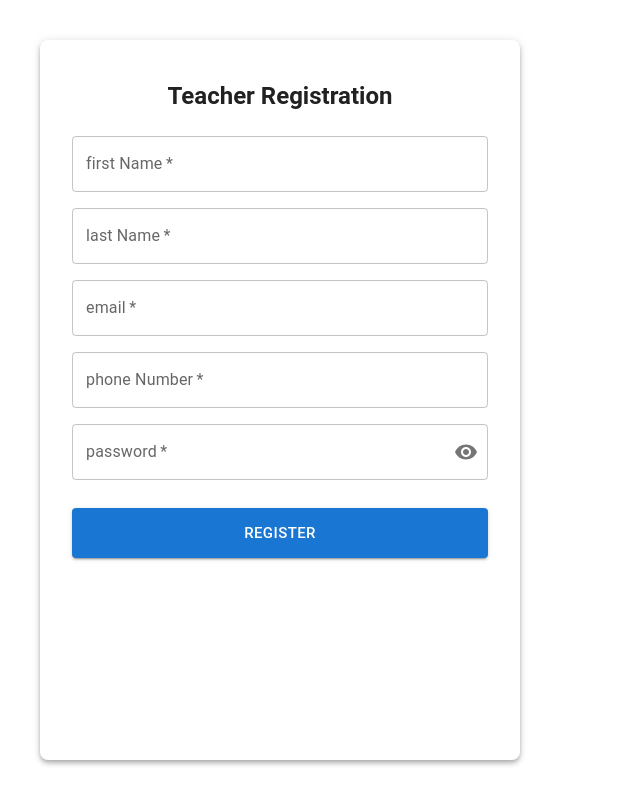
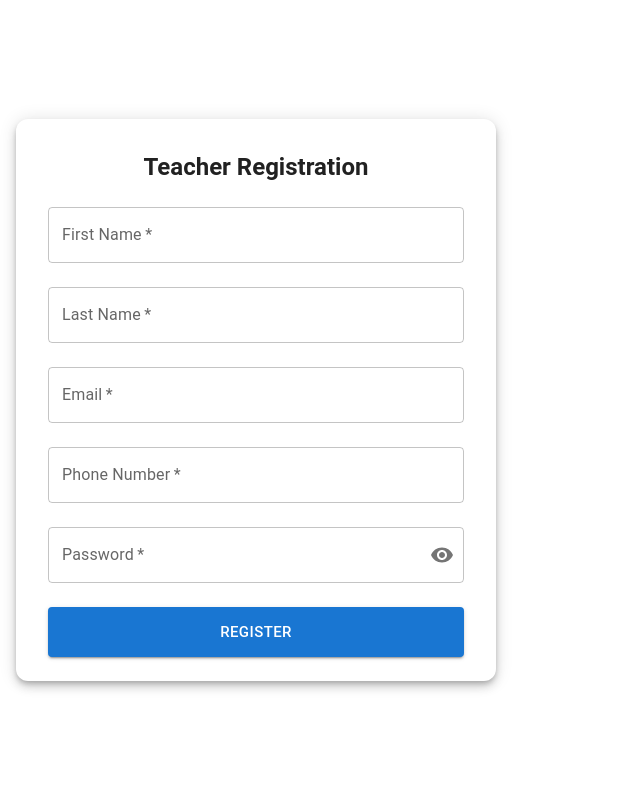
Before and after one commit to edrivingschool/edriving-admin, a React (Vite) app: page /teacher-signup in a window 1280 px wide. Shown: the whole page, without its empty margins (0-640 px from the left). Built offline with nearby package versions, Linux system fonts and the light colour scheme.

Commit message:
form validation

```diff
--- a/src/pages/Signup.jsx
+++ b/src/pages/Signup.jsx
@@ -30,17 +30,35 @@ const Signup = () => {
 
   const validateForm = () => {
     const newErrors = {};
-    if (!form.firstName.trim()) newErrors.firstName = 'First name is required';
-    if (!form.lastName.trim()) newErrors.lastName = 'Last name is required';
+
+    // First name validation
+    if (!form.firstName.trim()) {
+      newErrors.firstName = 'First name is required';
+    } else if (!/^[A-Za-z]{2,}$/.test(form.firstName.trim())) {
+      newErrors.firstName = 'First name must contain only letters and be at least 2 characters';
+    }
+
+    // Last name validation
+    if (!form.lastName.trim()) {
+      newErrors.lastName = 'Last name is required';
+    } else if (!/^[A-Za-z]{2,}$/.test(form.lastName.trim())) {
+      newErrors.lastName = 'Last name must contain only letters and be at least 2 characters';
+    }
+
+    // Email validation
     if (!form.email.trim()) {
       newErrors.email = 'Email is required';
-    } else if (!/^[^\s@]+@[^\s@]+\.[^\s@]+$/.test(form.email)) {
-      newErrors.email = 'Please enter a valid email';
+    } else if (!/^[^\s@]+@[^\s@]+\.[^\s@]+$/.test(form.email.trim())) {
+      newErrors.email = 'Please enter a valid email address';
     }
+
+    // Password validation
     if (!form.password) {
       newErrors.password = 'Password is required';
-    } else if (form.password.length < 6) {
-      newErrors.password = 'Password must be at least 6 characters';
+    } else if (form.password.length < 8) {
+      newErrors.password = 'Password must be at least 8 characters';
+    } else if (!/(?=.*[a-zA-Z])(?=.*\d)/.test(form.password)) {
+      newErrors.password = 'Password must contain at least one letter and one number';
     }
 
     setErrors(newErrors);
@@ -91,8 +109,7 @@ const Signup = () => {
       console.error('Signup Error:', err?.response?.data || err.message);
       const message = err?.response?.data?.message || 'Signup failed. Please try again.';
       alert(message);
-    }
-    finally {
+    } finally {
       setIsLoading(false);
     }
   };
@@ -135,6 +152,8 @@ const Signup = () => {
                 onChange={handleChange}
                 error={!!errors.firstName}
                 helperText={errors.firstName}
+                required
+                autoComplete="given-name"
               />
             </Grid>
             <Grid item>
@@ -146,6 +165,8 @@ const Signup = () => {
                 onChange={handleChange}
                 error={!!errors.lastName}
                 helperText={errors.lastName}
+                required
+                autoComplete="family-name"
               />
             </Grid>
             <Grid item>
@@ -157,6 +178,8 @@ const Signup = () => {
                 onChange={handleChange}
                 error={!!errors.email}
                 helperText={errors.email}
+                required
+                autoComplete="email"
               />
             </Grid>
             <Grid item>
@@ -169,6 +192,8 @@ const Signup = () => {
                 onChange={handleChange}
                 error={!!errors.password}
                 helperText={errors.password}
+                required
+                autoComplete="new-password"
               />
             </Grid>
             <Grid item>
--- a/src/pages/TeacherSignupPage.jsx
+++ b/src/pages/TeacherSignupPage.jsx
@@ -1,33 +1,42 @@
-import React, { useState } from 'react';
+import { Visibility, VisibilityOff } from '@mui/icons-material';
 import {
-  TextField,
+  Alert,
+  Box,
   Button,
   Card,
   CardContent,
-  Typography,
+  CircularProgress,
+  Dialog,
+  DialogActions,
+  DialogContent,
+  DialogContentText,
+  DialogTitle,
   IconButton,
   InputAdornment,
-  Alert,
-  Dialog,
-  DialogTitle,
-  DialogContent,
-  DialogContentText,
-  DialogActions,
-  CircularProgress,
-  Box
+  TextField,
+  Typography
 } from '@mui/material';
-import { Visibility, VisibilityOff } from '@mui/icons-material';
 import axios from 'axios';
+import { useState } from 'react';
 
 export default function TeacherSignupPage() {
-  const [formData, setFormData] = useState({ firstName: '', lastName: '', email: '', phoneNumber: '', password: '' });
+  const [formData, setFormData] = useState({
+    firstName: '',
+    lastName: '',
+    email: '',
+    phoneNumber: '',
+    password: ''
+  });
   const [loading, setLoading] = useState(false);
   const [showPassword, setShowPassword] = useState(false);
   const [successOpen, setSuccessOpen] = useState(false);
   const [error, setError] = useState(null);
   const [result, setResult] = useState(null);
 
-  const handleChange = (e) => setFormData({ ...formData, [e.target.name]: e.target.value });
+  const handleChange = (e) => {
+    const { name, value } = e.target;
+    setFormData((prev) => ({ ...prev, [name]: value }));
+  };
 
   const handleSubmit = async (e) => {
     e.preventDefault();
@@ -40,7 +49,13 @@ export default function TeacherSignupPage() {
       );
       setResult(res.data);
       setSuccessOpen(true);
-      setFormData({ firstName: '', lastName: '', email: '', phoneNumber: '', password: '' });
+      setFormData({
+        firstName: '',
+        lastName: '',
+        email: '',
+        phoneNumber: '',
+        password: ''
+      });
     } catch (err) {
       setError(err.response?.data?.message || 'Registration failed.');
     } finally {
@@ -53,41 +68,56 @@ export default function TeacherSignupPage() {
       sx={{
         display: 'flex',
         justifyContent: 'center',
-        alignItems: 'right',
-        bgcolor: 'background.paper',
-        p: 5,
-        minHeight: '100vh'
-
+        alignItems: 'center',
+        bgcolor: 'background.default',
+        minHeight: '100vh',
+        p: 2
       }}
     >
-      <Card sx={{ width: { xs: '100%', sm: 480 }, borderRadius: 2, boxShadow: 4 }}>
-        <CardContent sx={{ px: 4, py: 5 }}>
-          <Typography variant="h5" align="center" gutterBottom sx={{ fontWeight: 700, mb: 3 }}>
+      <Card sx={{ width: '100%', maxWidth: 480, borderRadius: 3, boxShadow: 6 }}>
+        <CardContent sx={{ p: 4 }}>
+          <Typography variant="h5" align="center" fontWeight={700} gutterBottom>
             Teacher Registration
           </Typography>
-          {error && <Alert severity="error" sx={{ mb: 2 }}>{error}</Alert>}
+
+          {error && (
+            <Alert severity="error" sx={{ mb: 2 }}>
+              {error}
+            </Alert>
+          )}
 
           <Box component="form" onSubmit={handleSubmit} noValidate>
-            {['firstName','lastName','email','phoneNumber','password'].map((field, idx) => (
+            {[
+              { name: 'firstName', label: 'First Name' },
+              { name: 'lastName', label: 'Last Name' },
+              { name: 'email', label: 'Email', type: 'email' },
+              { name: 'phoneNumber', label: 'Phone Number' },
+              { name: 'password', label: 'Password', type: showPassword ? 'text' : 'password' }
+            ].map((field, idx) => (
               <TextField
                 key={idx}
                 fullWidth
-                type={field === 'password' && !showPassword ? 'password' : 'text'}
-                label={field.replace(/([A-Z])/g, ' $1').trim()}
-                name={field}
-                value={formData[field]}
+                required
+                margin="normal"
+                variant="outlined"
+                label={field.label}
+                name={field.name}
+                type={field.type || 'text'}
+                value={formData[field.name]}
                 onChange={handleChange}
-                sx={{ mb: 2 }}
-                required
-                InputProps={field === 'password' && {
+                InputProps={
+                  field.name === 'password'
+                    ? {
                         endAdornment: (
                           <InputAdornment position="end">
-                      <IconButton onClick={() => setShowPassword(!showPassword)} edge="end">
+                            <IconButton onClick={() => setShowPassword((prev) => !prev)} edge="end">
                               {showPassword ? <VisibilityOff /> : <Visibility />}
                             </IconButton>
                           </InputAdornment>
                         )
-                }}
+                      }
+                    : undefined
+                }
               />
             ))}
 
@@ -96,7 +126,7 @@ export default function TeacherSignupPage() {
               fullWidth
               size="large"
               variant="contained"
-              sx={{ py: 1.5, mt: 1.5 }}
+              sx={{ mt: 2, py: 1.5 }}
               disabled={loading}
             >
               {loading ? <CircularProgress size={24} color="inherit" /> : 'Register'}
@@ -105,18 +135,21 @@ export default function TeacherSignupPage() {
         </CardContent>
       </Card>
 
+      {/* Success Dialog */}
       <Dialog open={successOpen} onClose={() => setSuccessOpen(false)}>
         <DialogTitle>Success!</DialogTitle>
         <DialogContent>
           <DialogContentText>
             Teacher has been registered successfully.
           </DialogContentText>
-          <Box sx={{ mt: 2, display: 'grid', gridTemplateColumns: 'auto 1fr', gap: 1 }}>
-            <Typography fontWeight={600}>ID:</Typography><Typography>{result?.id}</Typography>
-            <Typography fontWeight={600}>Name:</Typography><Typography>{result?.firstName} {result?.lastName}</Typography>
-            <Typography fontWeight={600}>Email:</Typography><Typography>{result?.email}</Typography>
-            <Typography fontWeight={600}>Phone:</Typography><Typography>{result?.phoneNumber}</Typography>
+          {result && (
+            <Box sx={{ mt: 2 }}>
+              <Typography variant="body2"><strong>ID:</strong> {result.id}</Typography>
+              <Typography variant="body2"><strong>Name:</strong> {result.firstName} {result.lastName}</Typography>
+              <Typography variant="body2"><strong>Email:</strong> {result.email}</Typography>
+              <Typography variant="body2"><strong>Phone:</strong> {result.phoneNumber}</Typography>
             </Box>
+          )}
         </DialogContent>
         <DialogActions>
           <Button onClick={() => setSuccessOpen(false)}>Close</Button>
```
Lines whose indentation alone changed are shown as unchanged.
